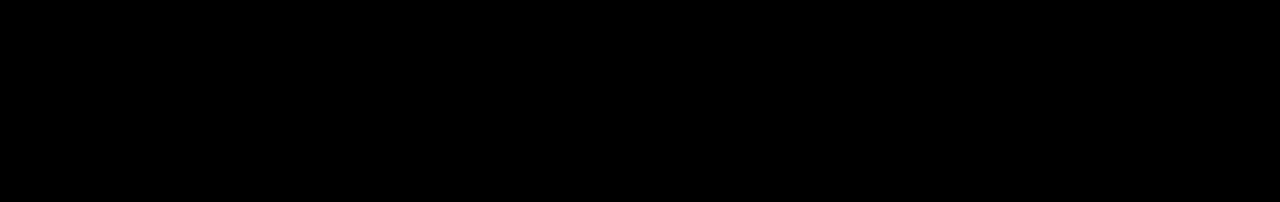
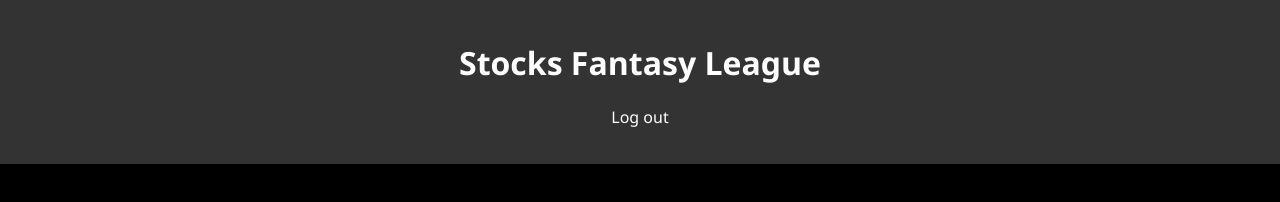
Before and after one commit to OmeadMusa/CompetitiveTrading, a plain HTML site: page dashboard.html in a window 1280 px wide. Drawn offline with Linux system fonts and the light colour scheme.

Commit message:
Updating dashboard file

```diff
--- a/dashboard.html
+++ b/dashboard.html
@@ -7,6 +7,13 @@
     <link rel="stylesheet" href="style.css">
 </head>
 <body>
-    <!-- Content will go here -->
+<header>
+        <h1>Stocks Fantasy League</h1>
+        <nav>
+            <ul>
+                <li><a href="#">Log out</a></li>
+            </ul>
+        </nav>
+    </header>
 </body>
 </html>
```
